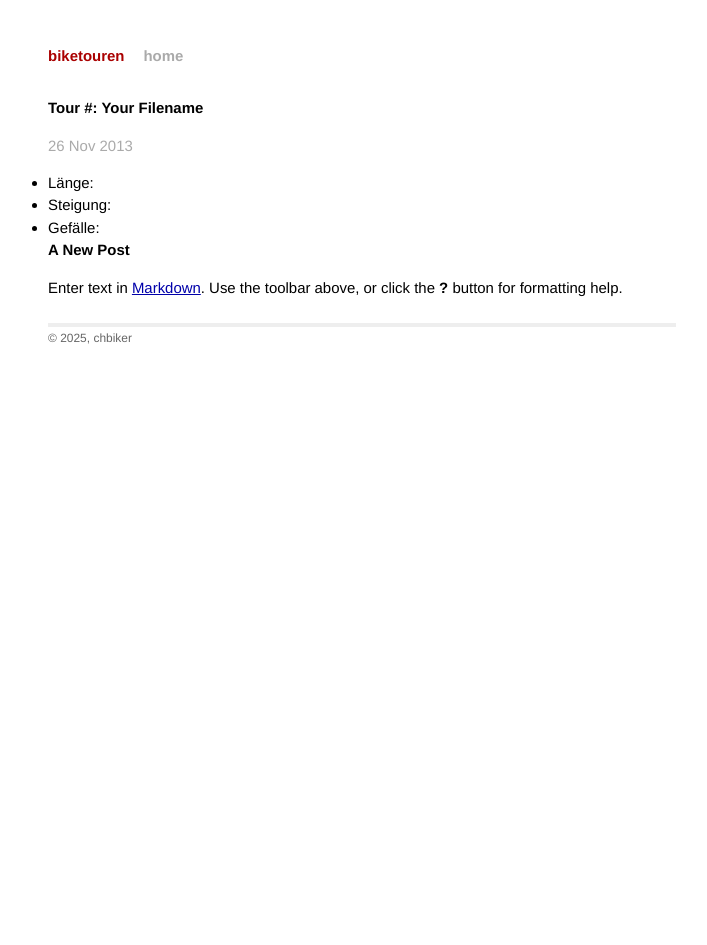
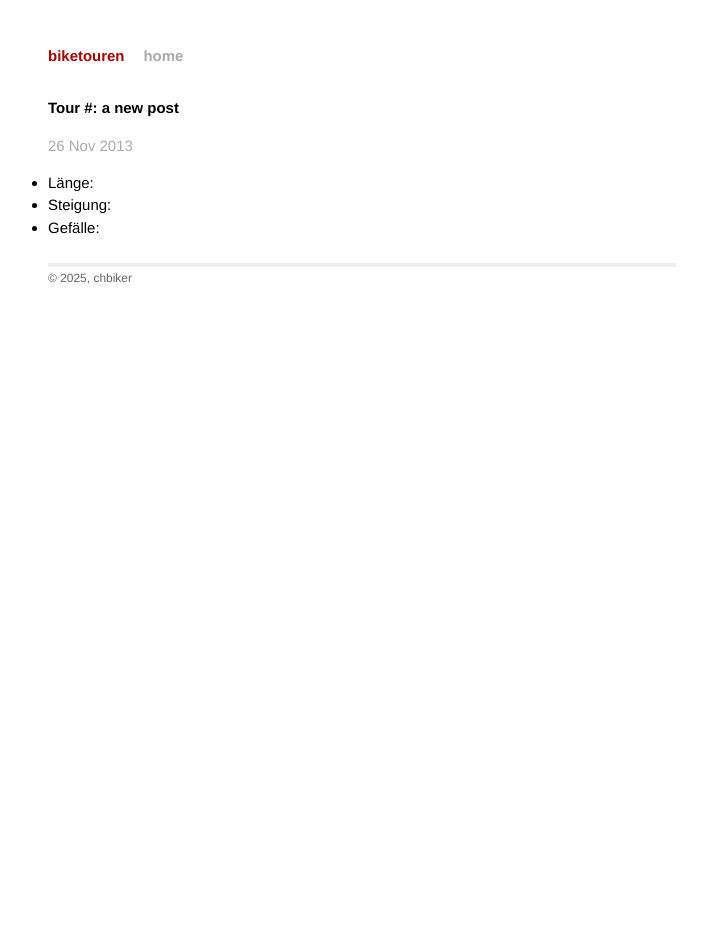
Before and after one commit to chrisfrei/chbiker.github.io, a Jekyll site: the page built from _posts/2013-11-26-your-filename.md, in a window 1280 px wide. Shown: the whole page, without its empty margins (278-985 px from the left). Built offline with Jekyll 4.4.1, drawn with Linux system fonts in a browser that asks for light colours; our own code applies the rules of GitHub Pages for plain Markdown files; Markdown is read by kramdown in place of the engine named in the settings.

Commit message:
Update _posts/2013-11-26-your-filename.md (via Pages CMS)

```diff
--- a/_posts/2013-11-26-your-filename.md
+++ b/_posts/2013-11-26-your-filename.md
@@ -1,7 +1,3 @@
 ---
-published: true
+title: a new post
 ---
-
-## A New Post
-
-Enter text in [Markdown](http://daringfireball.net/projects/markdown/). Use the toolbar above, or click the **?** button for formatting help.
```
